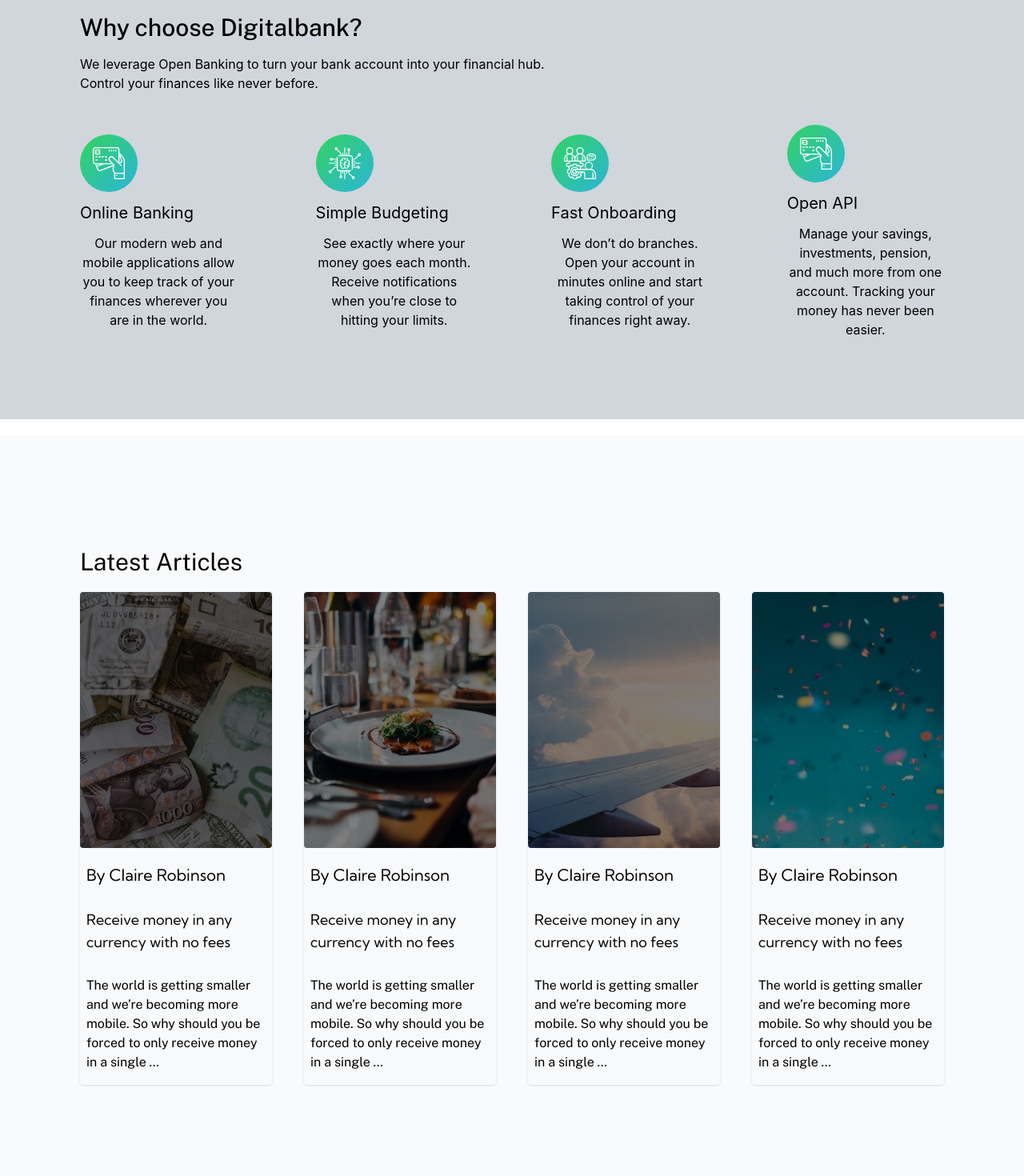
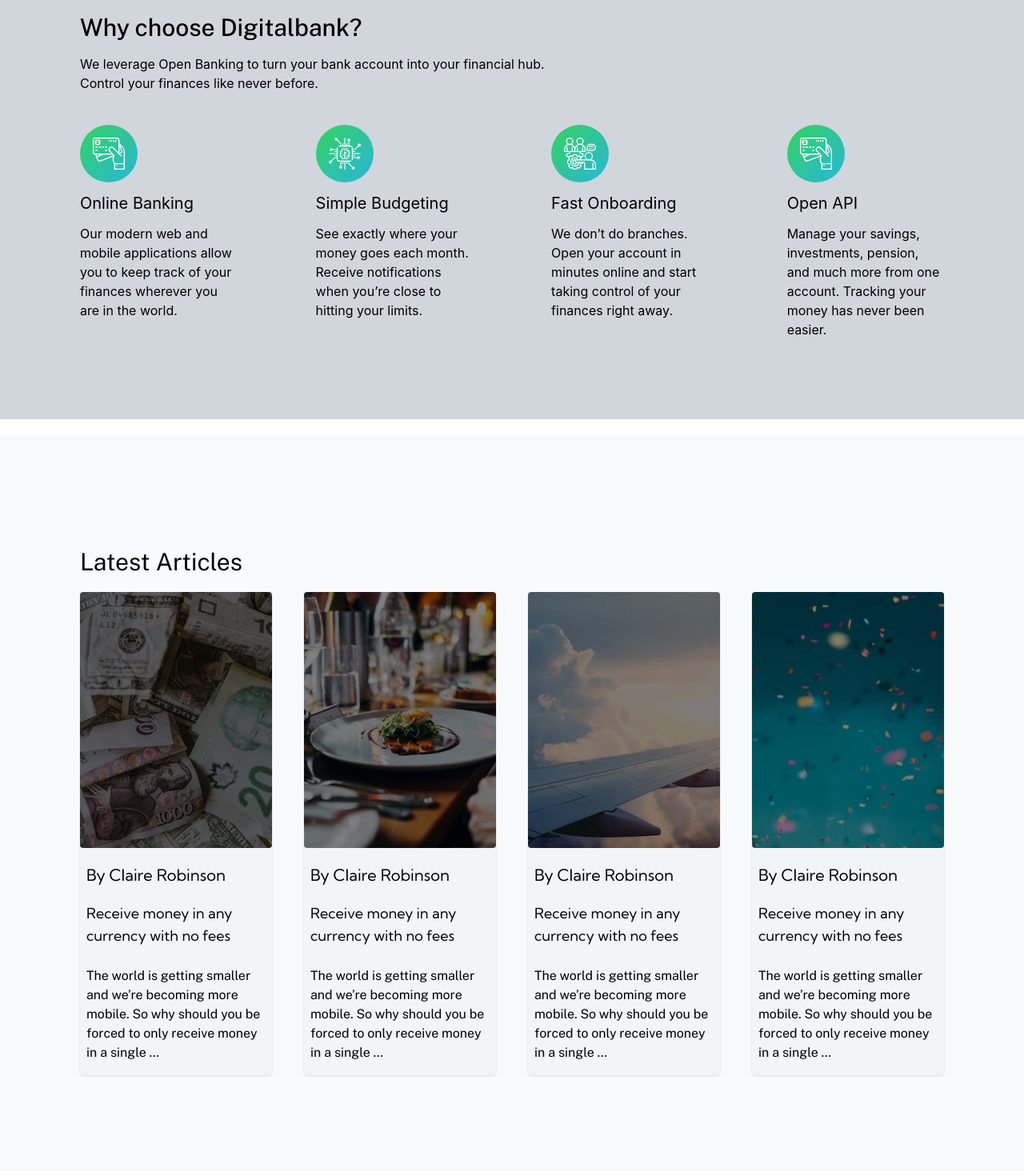
Before and after one commit to ceserotech/banking-landing-page, a React (Vite) app: page / in a window 1280 px wide. Shown: the part 840-2310 px from the top of the page at 80% size. Built offline with nearby package versions, Linux system fonts and the light colour scheme.

Commit message:
ninth commit

```diff
--- a/src/components/Footer.jsx
+++ b/src/components/Footer.jsx
@@ -7,7 +7,7 @@ const Footer = () => {
           <div className="w-3/10 flex flex-col justify-around items-center md:items-start gap-10">
                 <img src="images\logo-light.svg" alt="" />
 
-                <div className="flex gap-5">
+                <div className="flex gap-5 justify-center md:justify-baseline">
                 <img src="images\icon-facebook.svg" alt="" />
                 <img src="images\icon-youtube.svg" alt="" />
                 <img src="images\icon-twitter.svg" alt="" />
@@ -32,7 +32,7 @@ const Footer = () => {
           </div>
 
           {/* RIGHT */}
-          <div className="w-3/10  flex justify-around flex-col items-center md:items-end gap-6">
+          <div className="w-10/10 md:w-3/10  flex justify-around flex-col items-center md:items-end gap-6">
             <button className="bg-gradient-to-r from-green-400 to-cyan-400 px-6 py-2 rounded-full">
               Request Invite
             </button>
--- a/src/components/LatestArticle.jsx
+++ b/src/components/LatestArticle.jsx
@@ -7,13 +7,13 @@ const Articles = () => {
         <div>
           <h1 className="herotxt text-3xl my-5">Latest Articles</h1>
         </div>
-        <div className="flex justify-between px-0 gap-10 mt-20 md:mt-5 flex-col md:flex-row md:flex-wrap lg:flex-row">
+        <div className="flex justify-between px-0 gap-10 mt-15 md:mt-5 flex-col md:flex-row md:flex-wrap lg:flex-row">
           {articleData.map((data) => {
             return (
-              <div className="w-10/10 md:w-2/9 shadow-sm rounded-sm" id={data.id}>
+              <div className="w-10/10 md:w-2/9 shadow-sm rounded-sm bg-gray-100" id={data.id}>
                 <img className="rounded-sm w-full h-80 object-cover brightness-50" src={data.image} alt="" />
                 <p className="text-xl mt-3 p-2 myp">{data.author}</p>
-                <h2 className="text-lg my-3 p-2 myp">{data.title}</h2>
+                <h2 className="text-lg my-1 p-2 myp">{data.title}</h2>
                 <p className="my-2 p-2 herotxt">{data.intro}</p>
               </div>
             );
--- a/src/components/Navbar.jsx
+++ b/src/components/Navbar.jsx
@@ -22,7 +22,7 @@ export default function Navbar() {
                 <li key={link} className="relative">
                   <button
                     onClick={() => setActive(link)}
-                    className="text-gray-500 hover:text-gray-900 pb-2"
+                    className="text-gray-500 hover:text-gray-900 pb-2 cursor-pointer"
                   >
                     {link}
                   </button>
@@ -69,22 +69,17 @@ export default function Navbar() {
       </div>
 
       {/* Mobile Menu */}
-      {isOpen && (
-        <div className="md:hidden px-4 pb-4">
-          <a href="#" className="block py-2 hover:text-gray-300">
-            Home
-          </a>
-          <a href="#" className="block py-2 hover:text-gray-300">
-            About
-          </a>
-          <a href="#" className="block py-2 hover:text-gray-300">
-            Projects
-          </a>
-          <a href="#" className="block py-2 hover:text-gray-300">
-            Contact
-          </a>
-        </div>
-      )}
+     {isOpen && (
+  <div className="absolute top-full left-0 w-full bg-white shadow-lg z-50 md:hidden">
+    <ul className="flex flex-col items-center py-6 space-y-4 cursor-pointer">
+      <li>Home</li>
+      <li>About</li>
+      <li>Contact</li>
+      <li>Blog</li>
+      <li>Careers</li>
+    </ul>
+  </div>
+)}
     </nav>
   );
 }
--- a/src/components/WhyUs.jsx
+++ b/src/components/WhyUs.jsx
@@ -13,11 +13,11 @@ const Whyus = () => {
           </p>
         </div>
 
-        <div className="flex justify-between px-0 gap-10 mt-20 md:mt-5 flex-col md:flex-row md:flex-wrap lg:flex-row">
+        <div className="flex  items-center md:justify-between md:items-start px-0 gap-10 mt-20 md:mt-5 flex-col md:flex-row md:flex-wrap lg:flex-row md:text-left">
           <div className="w-8/10 md:w-2/11 flex flex-col justify-center items-center md:flex-none lg:items-start py-5">
             <img src="images\icon-online.svg" alt="" />
             <h2 className="text-xl my-3">Online Banking</h2>
-            <p className="text-center">
+            <p className="text-center lg:text-start">
               Our modern web and mobile applications allow you to keep track of
               your finances wherever you are in the world.
             </p>
@@ -25,7 +25,7 @@ const Whyus = () => {
           <div className="w-8/10 md:w-2/11 flex flex-col justify-center items-center md:flex-none lg:items-start py-5">
             <img src="images\icon-api.svg" alt="" />
             <h2 className="text-xl my-3">Simple Budgeting</h2>
-            <p className="text-center">
+            <p className="text-center lg:text-start">
               See exactly where your money goes each month. Receive
               notifications when you’re close to hitting your limits.
             </p>
@@ -33,7 +33,7 @@ const Whyus = () => {
           <div className="w-8/10 md:w-2/11 px-y flex flex-col justify-center items-center md:flex-none lg:items-start py-5">
             <img src="images\icon-onboarding.svg" alt="" />
             <h2 className="text-xl my-3">Fast Onboarding</h2>
-            <p className="text-center">
+            <p className="text-center lg:text-start">
               We don’t do branches. Open your account in minutes online and
               start taking control of your finances right away.
             </p>
@@ -41,7 +41,7 @@ const Whyus = () => {
           <div className=" w-8/10 md:w-2/11 px-y flex flex-col justify-center items-center md:flex-none lg:items-start py-5">
             <img src="images\icon-online.svg" alt="" />
             <h2 className="text-xl my-3"> Open API</h2>
-            <p className="text-center">
+            <p className="text-center lg:text-start">
               Manage your savings, investments, pension, and much more from one
               account. Tracking your money has never been easier.
             </p>
```
